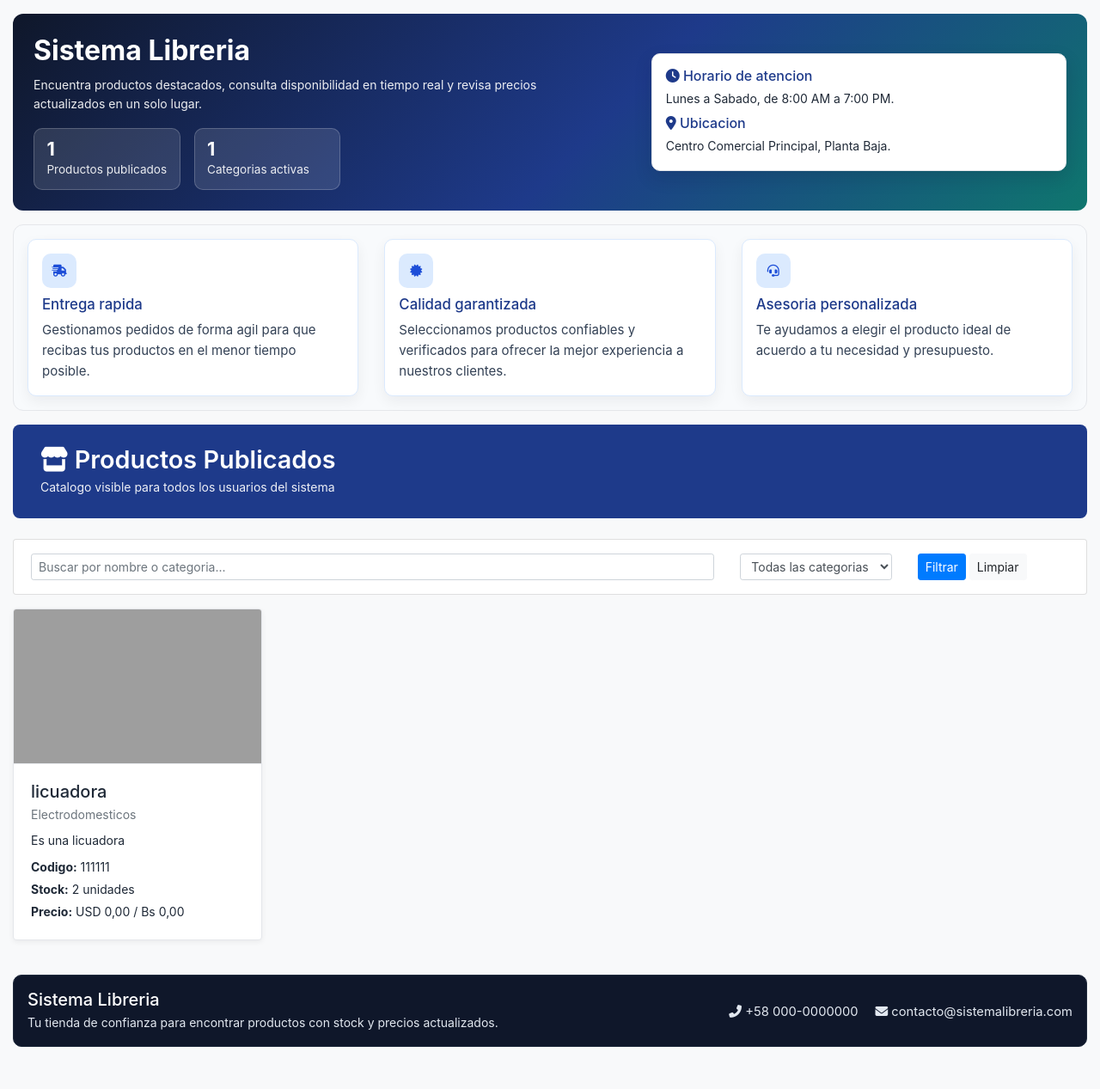
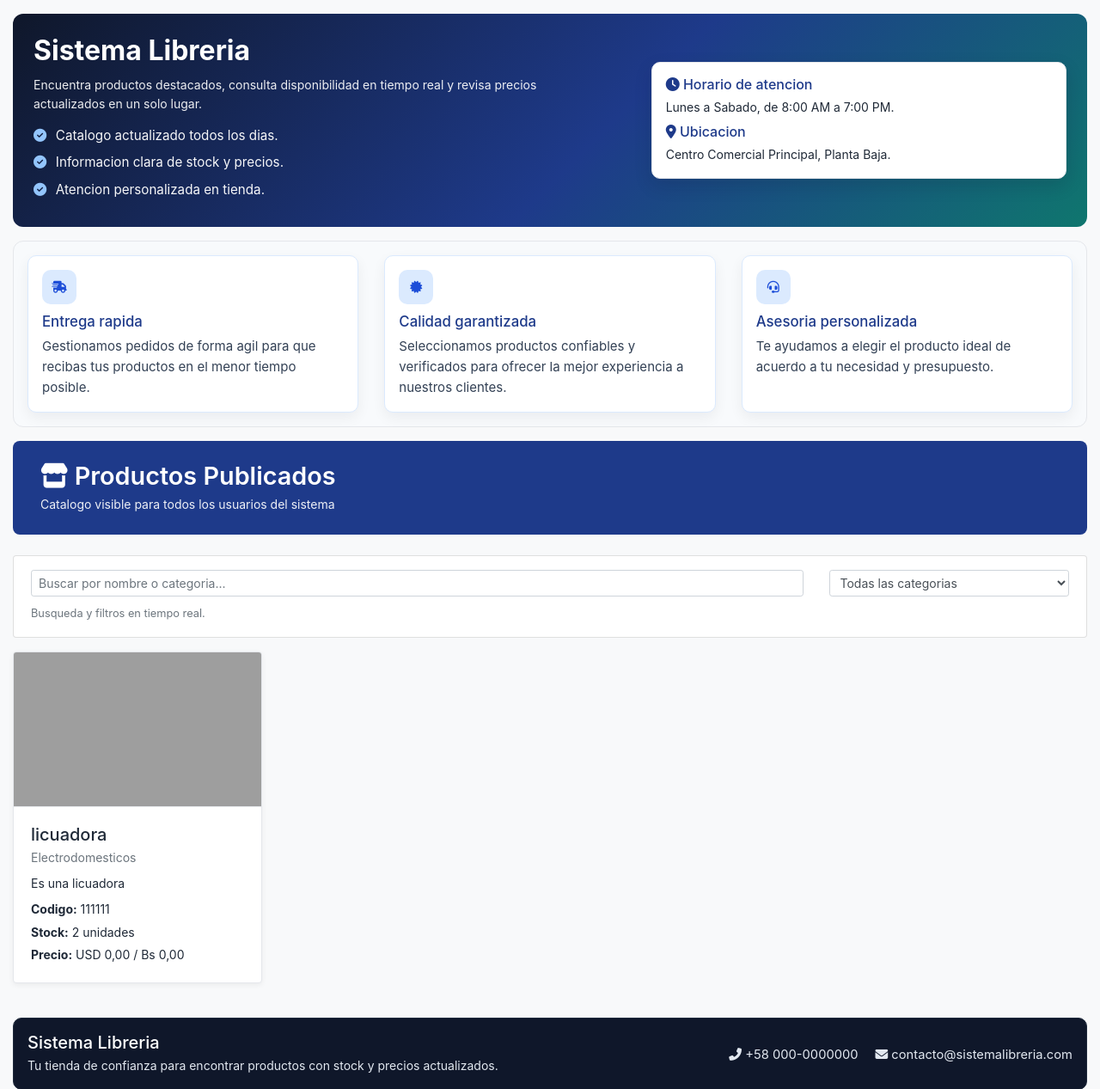
Before and after one commit to Guilder23/Sistema-Libreria, a Django app: page / in a window 1280 px wide. Shown: the part 66-1333 px from the top of the page at 86% size. Before the commit the page ends 1284 px from the top, so only its background shows below. Run offline with Django 4.2, Linux system fonts and the light colour scheme; data comes from the database, SQL or seed files in the repository; both versions use the stored data as it was after the commit; some libraries are stand-ins or nearby versions; grey boxes are pictures that could not be loaded.

Commit message:
Cambios en el buscador y filtros

```diff
--- a/static/css/core/inicio.css
+++ b/static/css/core/inicio.css
@@ -42,34 +42,24 @@
 .landing-texto {
     color: rgba(255, 255, 255, 0.92);
     max-width: 640px;
-    margin-bottom: 1rem;
+    margin-bottom: 0.8rem;
 }
 
-.landing-metricas {
-    display: flex;
-    gap: 1rem;
-    flex-wrap: wrap;
+.landing-puntos {
+    list-style: none;
+    margin: 0;
+    padding: 0;
 }
 
-.metrica-item {
-    min-width: 170px;
-    background: rgba(255, 255, 255, 0.12);
-    border: 1px solid rgba(255, 255, 255, 0.2);
-    border-radius: 10px;
-    padding: 0.7rem 0.9rem;
-    display: flex;
-    flex-direction: column;
+.landing-puntos li {
+    margin-bottom: 0.45rem;
+    color: rgba(255, 255, 255, 0.96);
+    font-size: 0.95rem;
 }
 
-.metrica-valor {
-    font-size: 1.35rem;
-    font-weight: 700;
-    line-height: 1.2;
-}
-
-.metrica-label {
-    font-size: 0.85rem;
-    color: rgba(255, 255, 255, 0.9);
+.landing-puntos i {
+    color: #93c5fd;
+    margin-right: 0.4rem;
 }
 
 .landing-info-card {
@@ -189,6 +179,10 @@
     background: #f3f4f6;
 }
 
+.filtro-auto-ayuda {
+    font-size: 0.8rem;
+}
+
 @media (max-width: 991px) {
     .navbar-publica .btn {
         margin-top: 0.4rem;
--- a/static/js/core/inicio.js
+++ b/static/js/core/inicio.js
@@ -1,5 +1,22 @@
 document.addEventListener('DOMContentLoaded', function () {
+    const formFiltros = document.getElementById('formFiltrosInicio');
+    const buscarInput = document.getElementById('buscarInicio');
+    const categoriaSelect = document.getElementById('categoriaInicio');
     const cards = document.querySelectorAll('.producto-click');
+
+    let filtroTimer;
+    function enviarFiltros() {
+        if (formFiltros) {
+            formFiltros.submit();
+        }
+    }
+
+    buscarInput?.addEventListener('input', function () {
+        clearTimeout(filtroTimer);
+        filtroTimer = setTimeout(enviarFiltros, 350);
+    });
+
+    categoriaSelect?.addEventListener('change', enviarFiltros);
 
     cards.forEach(function (card) {
         card.addEventListener('click', function () {
--- a/templates/categorias/categorias.html
+++ b/templates/categorias/categorias.html
@@ -27,7 +27,7 @@
 
     <div class="card card-filtros">
         <div class="card-body py-3">
-            <form method="get" class="row align-items-center">
+            <form method="get" id="formFiltrosCategorias" class="row align-items-center">
                 <div class="col-md-8 mb-2 mb-md-0">
                     <input type="text" class="form-control form-control-sm" id="buscarCategoria" name="q" value="{{ q }}" placeholder="Buscar por nombre o descripcion...">
                 </div>
@@ -39,8 +39,7 @@
                     </select>
                 </div>
                 <div class="col-md-12 mt-2">
-                    <button class="btn btn-primary btn-sm" type="submit">Filtrar</button>
-                    <a class="btn btn-light btn-sm" href="{% url 'categorias:listar_categorias' %}">Limpiar</a>
+                    <small class="text-muted">Busqueda y filtros en tiempo real.</small>
                 </div>
             </form>
         </div>
--- a/templates/core/inicio.html
+++ b/templates/core/inicio.html
@@ -32,16 +32,11 @@
             <div class="col-lg-7 mb-3 mb-lg-0">
                 <h1 class="landing-titulo">Sistema Libreria</h1>
                 <p class="landing-texto">Encuentra productos destacados, consulta disponibilidad en tiempo real y revisa precios actualizados en un solo lugar.</p>
-                <div class="landing-metricas">
-                    <div class="metrica-item">
-                        <span class="metrica-valor">{{ productos_publicados.paginator.count }}</span>
-                        <span class="metrica-label">Productos publicados</span>
-                    </div>
-                    <div class="metrica-item">
-                        <span class="metrica-valor">{{ categorias|length }}</span>
-                        <span class="metrica-label">Categorias activas</span>
-                    </div>
-                </div>
+                <ul class="landing-puntos">
+                    <li><i class="fas fa-check-circle"></i> Catalogo actualizado todos los dias.</li>
+                    <li><i class="fas fa-check-circle"></i> Informacion clara de stock y precios.</li>
+                    <li><i class="fas fa-check-circle"></i> Atencion personalizada en tienda.</li>
+                </ul>
             </div>
             <div class="col-lg-5">
                 <div class="landing-info-card">
@@ -90,21 +85,20 @@
 
     <div class="card card-filtros mb-3">
         <div class="card-body py-3">
-            <form method="get" class="row align-items-center">
-                <div class="col-md-8 mb-2 mb-md-0">
-                    <input type="text" class="form-control form-control-sm" name="q" value="{{ q }}" placeholder="Buscar por nombre o categoria...">
+            <form method="get" id="formFiltrosInicio" class="row align-items-center">
+                <div class="col-md-9 mb-2 mb-md-0">
+                    <input type="text" class="form-control form-control-sm" id="buscarInicio" name="q" value="{{ q }}" placeholder="Buscar por nombre o categoria...">
                 </div>
-                <div class="col-md-2 mb-2 mb-md-0">
-                    <select class="form-control form-control-sm" name="categoria">
+                <div class="col-md-3 mb-2 mb-md-0">
+                    <select class="form-control form-control-sm" id="categoriaInicio" name="categoria">
                         <option value="">Todas las categorias</option>
                         {% for c in categorias %}
                         <option value="{{ c.id }}" {% if categoria_id == c.id|stringformat:'s' %}selected{% endif %}>{{ c.nombre }}</option>
                         {% endfor %}
                     </select>
                 </div>
-                <div class="col-md-2">
-                    <button class="btn btn-primary btn-sm" type="submit">Filtrar</button>
-                    <a class="btn btn-light btn-sm" href="{% url 'core:inicio' %}">Limpiar</a>
+                <div class="col-12 mt-2">
+                    <small class="text-muted filtro-auto-ayuda">Busqueda y filtros en tiempo real.</small>
                 </div>
             </form>
         </div>
```
Also changed, not shown: static/js/auth/registro.js (+18 -0 lines), static/js/categorias/categorias.js (+11 -14 lines), static/js/productos/productos.js (+13 -14 lines), templates/auth/registro.html (+5 -6 lines), templates/productos/productos.html (+3 -4 lines), db.sqlite3.
